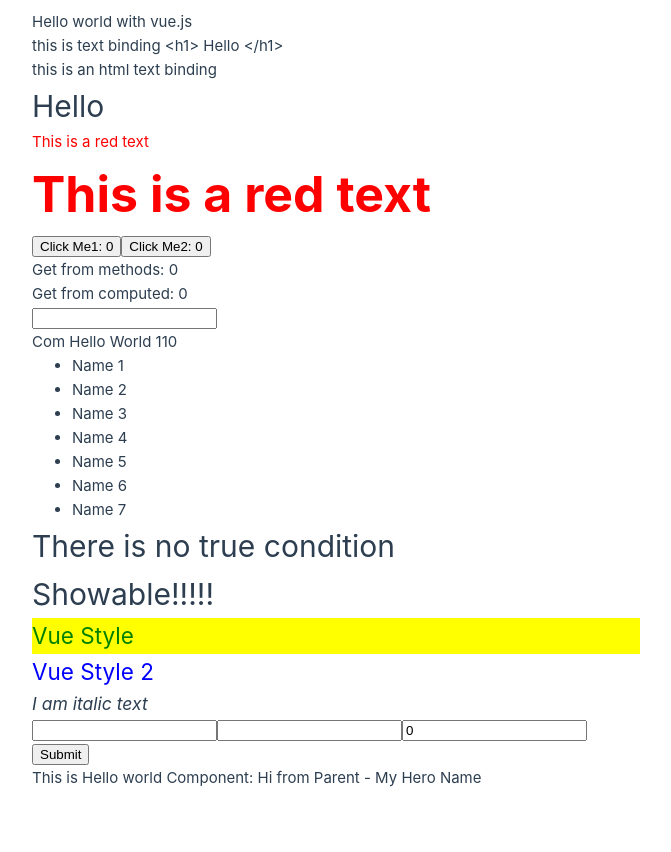
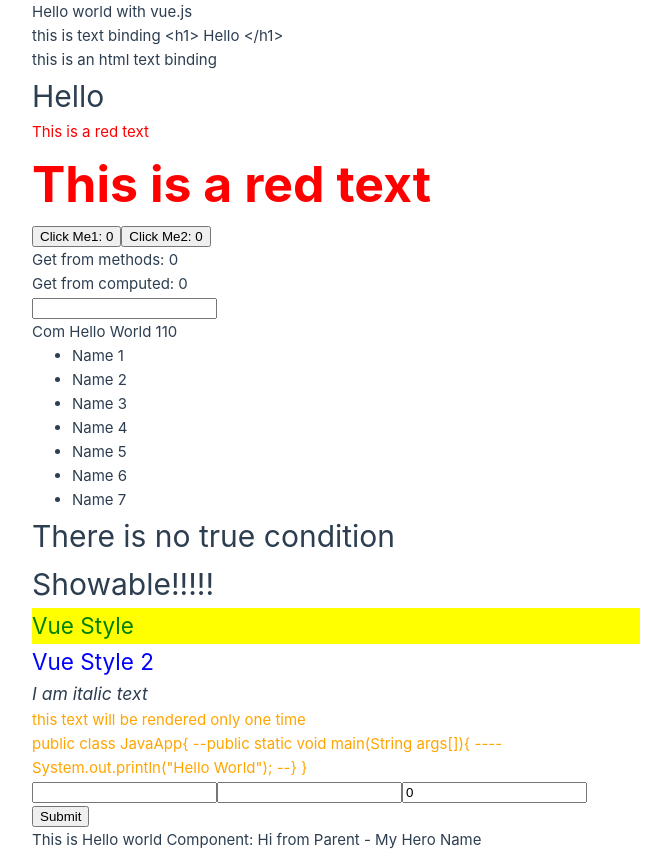
Before and after one commit to hiwafa/vue-project, a Vue app: page / in a window 1280 px wide. Shown: the whole page, without its empty margins (0-671 px from the left). Before the commit the page ends 800 px from the top, so only its background shows below. Built offline with nearby package versions, Linux system fonts and the light colour scheme.

Commit message:
v-once and v-pre worked

```diff
--- a/src/components/User.vue
+++ b/src/components/User.vue
@@ -24,6 +24,16 @@ const onSubmit = event => {
 
 <template>
     <div class="userClass">
+        <div v-once> this text will be rendered only one time</div>
+        <div v-pre>
+
+            public class JavaApp{
+            --public static void main(String args[]){
+            ----System.out.println("Hello World");
+            --}
+            }
+
+        </div>
         <form @submit.prevent="onSubmit">
             <input type="text" name="firstName" v-model.trim.lazy="formsData.firstName" />
             <input type="text" name="lastName" v-model.trim="formsData.lastName" />
```
